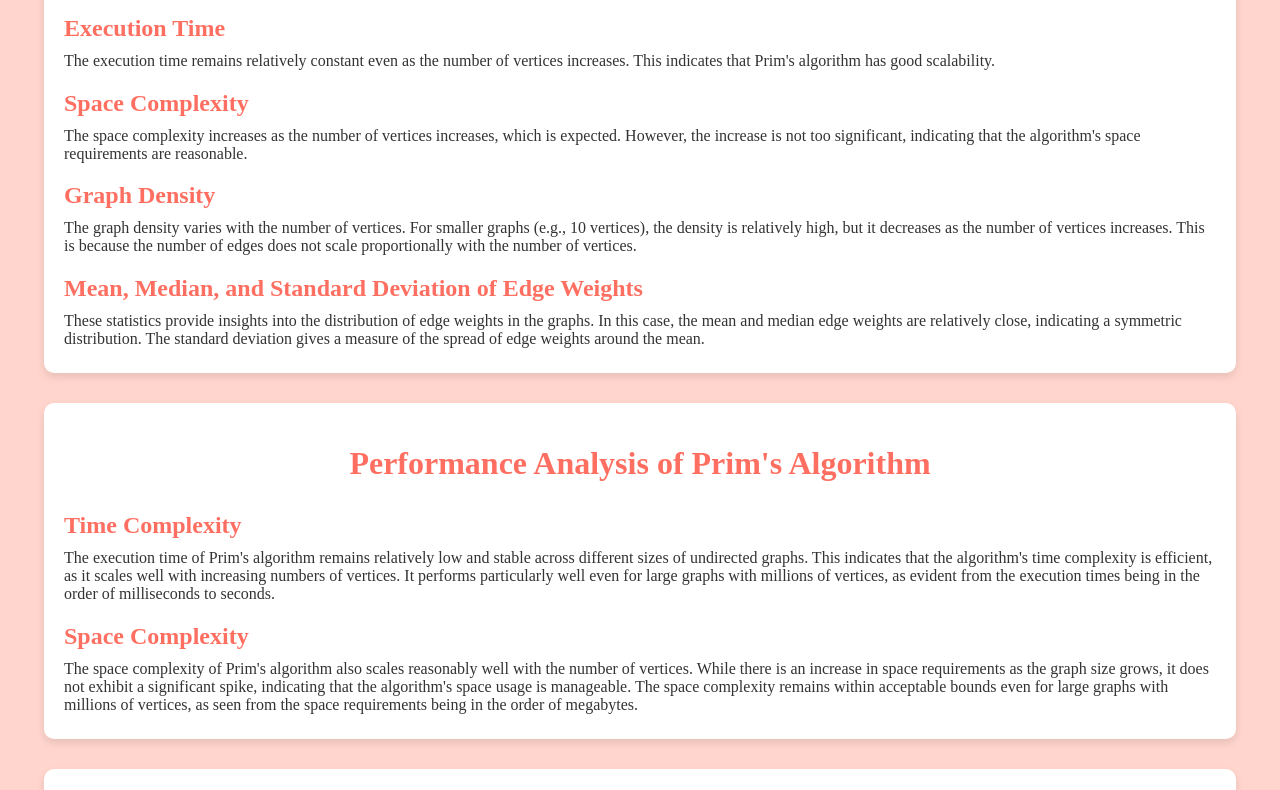
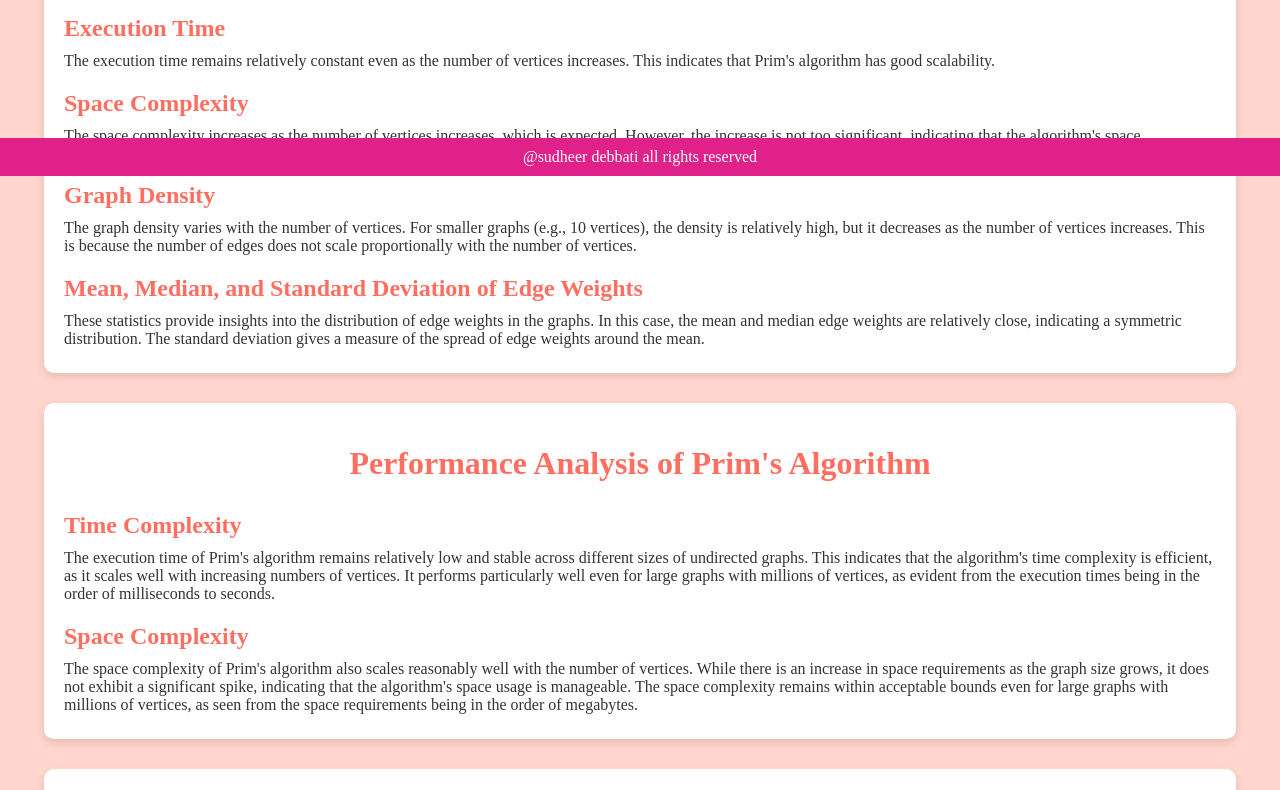
Before and after one commit to Debbatisudheer/-Prim-s-Algorithm, a plain HTML site: page index.html in a window 1280 px wide. Shown: the part 624-1414 px from the top of the page. Drawn offline with Linux system fonts and the light colour scheme.

Commit message:
Update styles.css

```diff
--- a/styles.css
+++ b/styles.css
@@ -73,3 +73,14 @@ code {
         width: 95%; /* Adjusted width for smaller screens */
     }
 }
+/* Footer Styles */
+footer {
+    background-color: #E0218A;
+    color: white;
+    text-align: center;
+    padding: 10px 0;
+    position: fixed;
+    left: 0;
+    bottom: 0;
+    width: 100%;
+}
```
